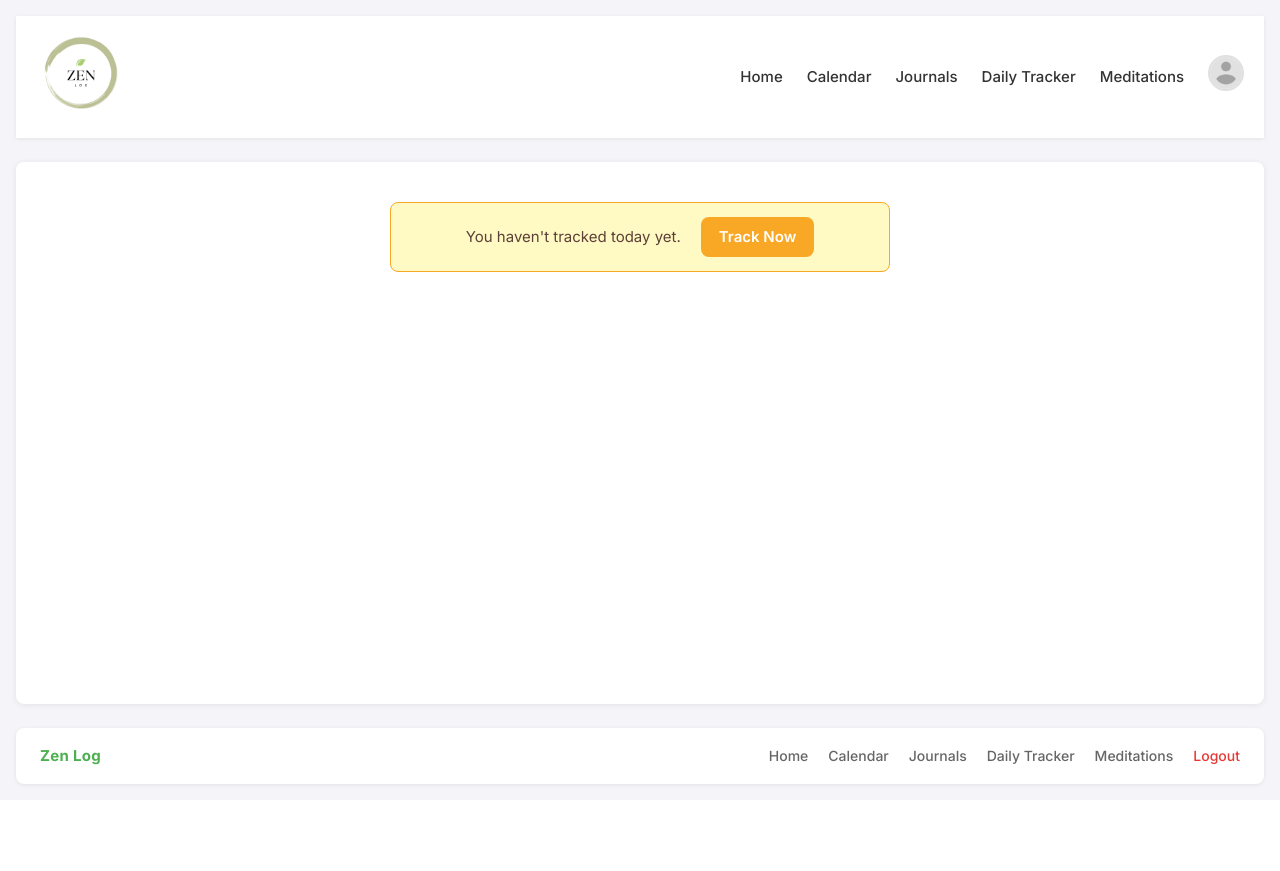
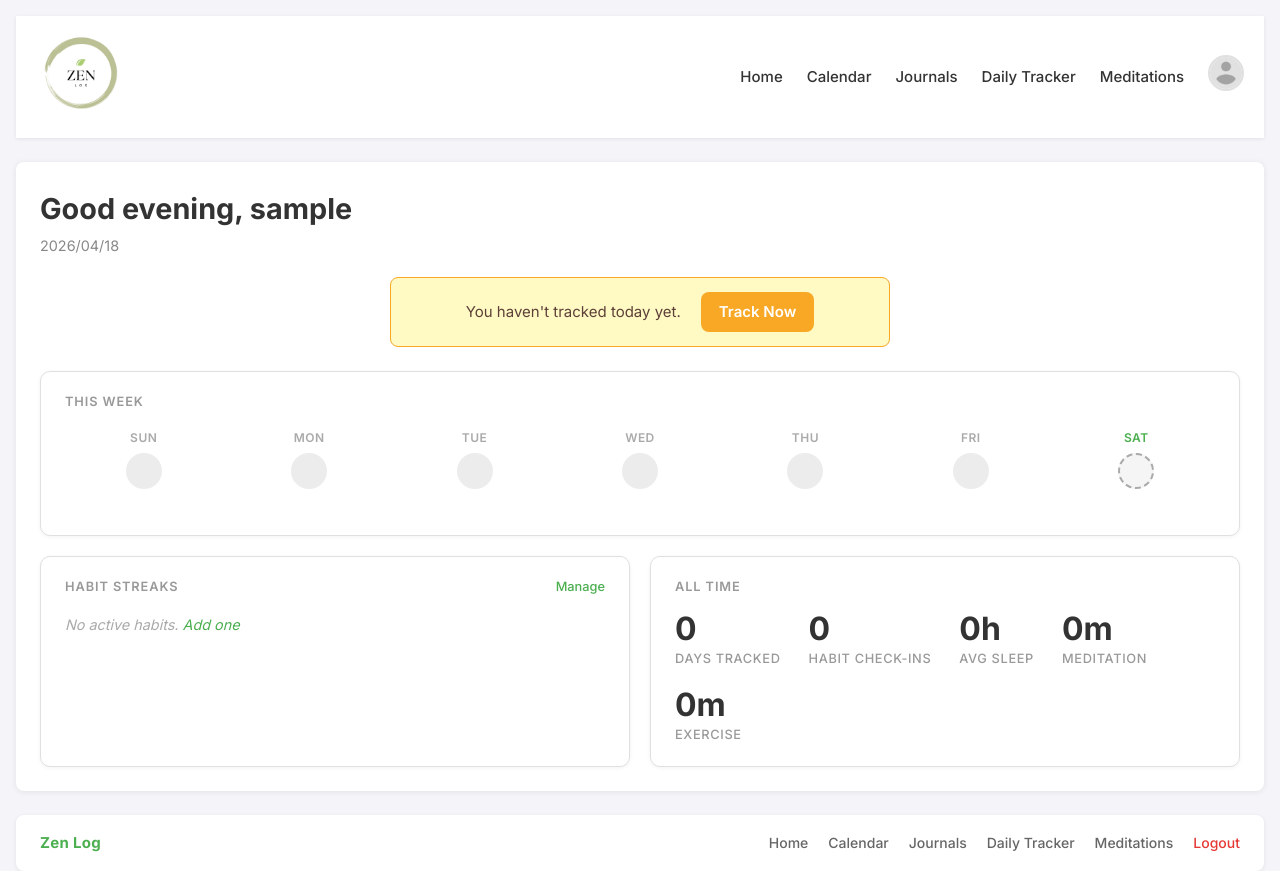
Before and after one commit to elicoco/Mental-Health-Website, a Flask app: page / in a window 1280 px wide. Before the commit the page ends 788 px from the top, so only its background shows below. Run offline with Flask 3, Linux system fonts and the light colour scheme; the visitor is signed in with stand-in values (Sample User, id 1); data that the repository does not hold is empty; some libraries are stand-ins or nearby versions.

Commit message:
Homepage revamp

```diff
--- /dev/null
+++ b/Static/CSS/home.css
@@ -0,0 +1,221 @@
+/* ── Greeting ── */
+.home-greeting {
+    margin-bottom: 20px;
+}
+
+.home-greeting h1 {
+    font-size: 1.8rem;
+    font-weight: 700;
+    color: #333;
+}
+
+.home-date {
+    font-size: 0.9rem;
+    color: #888;
+    margin-top: 2px;
+}
+
+.home-streak {
+    font-size: 0.95rem;
+    font-weight: 600;
+    color: #E65100;
+    margin-top: 6px;
+}
+
+/* ── Grid layout ── */
+.home-grid {
+    display: grid;
+    grid-template-columns: 1fr 1fr;
+    gap: 20px;
+    margin-top: 24px;
+}
+
+.home-card {
+    background: #fff;
+    border: 1px solid #e0e0e0;
+    border-radius: 10px;
+    padding: 20px 24px;
+    box-shadow: 0 1px 4px rgba(0,0,0,0.05);
+}
+
+.home-card h2 {
+    font-size: 0.8rem;
+    font-weight: 600;
+    text-transform: uppercase;
+    letter-spacing: 0.07em;
+    color: #999;
+    margin-bottom: 16px;
+}
+
+.wide {
+    grid-column: 1 / -1;
+}
+
+.card-header {
+    display: flex;
+    align-items: baseline;
+    justify-content: space-between;
+    margin-bottom: 16px;
+}
+
+.card-header h2 {
+    margin-bottom: 0;
+}
+
+.card-link {
+    font-size: 0.8rem;
+    color: #4CAF50;
+    font-weight: 500;
+}
+
+.card-link:hover {
+    text-decoration: underline;
+}
+
+/* ── Week row ── */
+.week-row {
+    display: flex;
+    justify-content: space-between;
+    gap: 8px;
+}
+
+.week-day {
+    display: flex;
+    flex-direction: column;
+    align-items: center;
+    gap: 6px;
+    flex: 1;
+}
+
+.week-label {
+    font-size: 0.75rem;
+    font-weight: 600;
+    color: #aaa;
+    text-transform: uppercase;
+    letter-spacing: 0.04em;
+}
+
+.week-label.today {
+    color: #4CAF50;
+}
+
+.week-dot {
+    display: block;
+    width: 36px;
+    height: 36px;
+    border-radius: 50%;
+    transition: transform 0.15s, opacity 0.15s;
+}
+
+.week-dot:hover {
+    transform: scale(1.12);
+    opacity: 0.85;
+}
+
+.mood-high  { background-color: #4CAF50; }
+.mood-mid   { background-color: #F9A825; }
+.mood-low   { background-color: #E53935; }
+.mood-empty { background-color: #ececec; }
+
+.today-dot {
+    border: 2px dashed #aaa;
+    background-color: #f5f5f5;
+}
+
+.week-score {
+    font-size: 0.75rem;
+    font-weight: 600;
+    color: #666;
+}
+
+/* ── Streak list ── */
+.streak-list {
+    list-style: none;
+    padding: 0;
+    margin: 0;
+    display: flex;
+    flex-direction: column;
+    gap: 10px;
+}
+
+.streak-item {
+    display: flex;
+    align-items: center;
+    justify-content: space-between;
+    padding: 8px 0;
+    border-bottom: 1px solid #f0f0f0;
+}
+
+.streak-item:last-child {
+    border-bottom: none;
+}
+
+.streak-name {
+    font-size: 0.95rem;
+    font-weight: 500;
+    color: #333;
+}
+
+.streak-badge {
+    font-size: 0.85rem;
+    font-weight: 600;
+    color: #888;
+    background: #f5f5f5;
+    padding: 3px 10px;
+    border-radius: 20px;
+}
+
+.streak-active {
+    color: #E65100;
+    background: #FFF3E0;
+}
+
+.streak-hot {
+    color: #BF360C;
+    background: #FBE9E7;
+}
+
+.empty-msg {
+    font-size: 0.9rem;
+    color: #aaa;
+    font-style: italic;
+}
+
+.empty-msg a {
+    color: #4CAF50;
+}
+
+/* ── Stats ── */
+.stats-grid {
+    display: flex;
+    flex-wrap: wrap;
+    gap: 20px 28px;
+}
+
+.stat-block {
+    display: flex;
+    flex-direction: column;
+    gap: 4px;
+}
+
+.stat-number {
+    font-size: 2rem;
+    font-weight: 700;
+    color: #333;
+    line-height: 1;
+}
+
+.stat-label {
+    font-size: 0.8rem;
+    color: #999;
+    font-weight: 500;
+    text-transform: uppercase;
+    letter-spacing: 0.05em;
+}
+
+/* ── Responsive ── */
+@media (max-width: 600px) {
+    .home-grid { grid-template-columns: 1fr; }
+    .wide { grid-column: 1; }
+    .week-dot { width: 28px; height: 28px; }
+}
--- a/main.py
+++ b/main.py
@@ -1,4 +1,4 @@
-from datetime import datetime
+from datetime import datetime, timedelta
 import json
 import os
 from dotenv import load_dotenv
@@ -11,7 +11,7 @@ from flask_wtf.csrf import CSRFProtect
 from Backend.daily_tracker.dailytrackercalculator import calculate_mood_exercise_on_username, calculate_mood_meditation_on_username, calculate_mood_productive_on_username, calculate_mood_sleep_on_username, check_data_exists
 from Backend.database.daily_tracker import check_daily_tracker_access_by_username, create_daily_tracker_for_date, create_new_daily_tracker_by_username, delete_daily_tracker_by_id, get_daily_tracker_by_id, get_daily_trackers_by_username, get_daily_trackers_by_username_date, update_daily_tracker_by_id
 from Backend.database.journal import check_journal_access_by_username, create_new_journal_by_username, delete_journal_by_id, get_journal_by_journal_id, get_journals_by_username, update_journal_by_id
-from Backend.database.habits import add_habit, delete_habit_permanently, end_habit, get_all_habits_for_user, get_habits_with_completion, resume_habit, toggle_habit_log
+from Backend.database.habits import add_habit, delete_habit_permanently, end_habit, get_all_habits_for_user, get_habits_with_completion, get_total_habit_checkins, resume_habit, toggle_habit_log
 from Backend.database.login import authenticate_user
 from Backend.custom.customclasses import Snackbar, InputLogin, SignupInformation
 from Backend.database.signup import create_new_user, verify_user_by_email_verification_key
@@ -55,9 +55,69 @@ def main():
             snackbar = Snackbar(message=request.args.get('snackbar_message', ''),need_snackbar=True,colour=green)
         else:
             snackbar = (Snackbar(need_snackbar=False, colour="", message=""))
-        today = datetime.now().strftime("%Y-%m-%d")
+        today_dt = datetime.now()
+        today = today_dt.strftime("%Y-%m-%d")
+        hour = today_dt.hour
+        greeting = "Good morning" if hour < 12 else "Good afternoon" if hour < 18 else "Good evening"
+
+        all_trackers = get_daily_trackers_by_username(session['username'])
         tracked_today = bool(get_daily_trackers_by_username_date(session['username'], today))
-        return render_template("home.html", snackbar=snackbar, username=session['username'], tracked_today=tracked_today, today=today)
+        trackers_by_date = {t.date: t for t in all_trackers}
+
+        last_7_days = []
+        for i in range(6, -1, -1):
+            d = today_dt.date() - timedelta(days=i)
+            d_str = d.strftime("%Y-%m-%d")
+            tracker = trackers_by_date.get(d_str)
+            last_7_days.append({
+                'date': d_str,
+                'day': d.strftime('%a'),
+                'mood': tracker.mood_score if tracker else None,
+                'tracker_id': tracker.id if tracker else None,
+                'is_today': i == 0
+            })
+
+        all_habits = get_all_habits_for_user(session['username'])
+        active_habits = [h for h in all_habits if h['is_active']]
+        total_tracked = len(all_trackers)
+        total_habit_checkins = get_total_habit_checkins(session['username'])
+
+        # Aggregate stats from tracker entries
+        total_meditation_mins = sum(t.meditation_mins or 0 for t in all_trackers)
+        total_exercise_mins = sum(t.exercise_mins or 0 for t in all_trackers)
+        sleep_hours_list = [
+            (24 - t.bed_time + t.wakeup_time) if t.bed_time > t.wakeup_time else (t.wakeup_time - t.bed_time)
+            for t in all_trackers if t.bed_time is not None and t.wakeup_time is not None
+        ]
+        avg_sleep = round(sum(sleep_hours_list) / len(sleep_hours_list), 1) if sleep_hours_list else 0
+
+        def fmt_mins(m):
+            if m >= 60:
+                h, rem = divmod(m, 60)
+                return f"{h}h {rem}m" if rem else f"{h}h"
+            return f"{m}m"
+
+        total_meditation = fmt_mins(total_meditation_mins)
+        total_exercise = fmt_mins(total_exercise_mins)
+
+        # Consecutive days-tracked streak (today not tracked yet doesn't break it)
+        tracked_dates = {t.date for t in all_trackers}
+        current_streak = 0
+        check = today_dt.date()
+        if today not in tracked_dates:
+            check -= timedelta(days=1)
+        while check.strftime("%Y-%m-%d") in tracked_dates:
+            current_streak += 1
+            check -= timedelta(days=1)
+        best_streak = current_streak
+
+        return render_template("home.html", snackbar=snackbar, username=session['username'],
+                               tracked_today=tracked_today, today=today, greeting=greeting,
+                               last_7_days=last_7_days, active_habits=active_habits,
+                               total_tracked=total_tracked, best_streak=best_streak,
+                               total_habit_checkins=total_habit_checkins,
+                               avg_sleep=avg_sleep, total_meditation=total_meditation,
+                               total_exercise=total_exercise)
 
 # login page
 @app.route("/login",methods=["GET","POST"])
--- a/templates/home.html
+++ b/templates/home.html
@@ -1,10 +1,20 @@
 {% extends "template.html" %}
 
-{% block title %}
-Home
+{% block title %}Home{% endblock %}
+
+{% block links %}
+<link rel="stylesheet" href="{{ url_for('static', filename='CSS/home.css') }}">
 {% endblock %}
 
 {% block main %}
+
+<div class="home-greeting">
+    <h1>{{ greeting }}, {{ username }}</h1>
+    <p class="home-date">{{ today | replace('-', '/') }}</p>
+    {% if best_streak > 0 %}
+    <p class="home-streak">🔥 {{ best_streak }}-day streak</p>
+    {% endif %}
+</div>
 
 {% if not tracked_today %}
 <div id="track-today-banner">
@@ -13,4 +23,91 @@ Home
 </div>
 {% endif %}
 
+<div class="home-grid">
+
+    <!-- This week -->
+    <div class="home-card wide">
+        <h2>This Week</h2>
+        <div class="week-row">
+            {% for day in last_7_days %}
+            <div class="week-day">
+                <span class="week-label {% if day.is_today %}today{% endif %}">{{ day.day }}</span>
+                {% if day.mood is not none %}
+                    {% if day.tracker_id %}
+                    <a href="{{ url_for('daily_tracker_id', id=day.tracker_id) }}" class="week-dot
+                        {% if day.mood >= 67 %}mood-high
+                        {% elif day.mood >= 34 %}mood-mid
+                        {% else %}mood-low{% endif %}"
+                        title="{{ day.mood }}">
+                    </a>
+                    {% endif %}
+                {% else %}
+                    {% if day.is_today %}
+                    <a href="{{ url_for('display_day', date=day.date) }}" class="week-dot mood-empty today-dot" title="Track today"></a>
+                    {% else %}
+                    <a href="{{ url_for('display_day', date=day.date) }}" class="week-dot mood-empty" title="Track this day"></a>
+                    {% endif %}
+                {% endif %}
+                {% if day.mood is not none %}
+                <span class="week-score">{{ day.mood }}</span>
+                {% else %}
+                <span class="week-score">&nbsp;</span>
+                {% endif %}
+            </div>
+            {% endfor %}
+        </div>
+    </div>
+
+    <!-- Habit streaks -->
+    <div class="home-card">
+        <div class="card-header">
+            <h2>Habit Streaks</h2>
+            <a href="{{ url_for('habits_page') }}" class="card-link">Manage</a>
+        </div>
+        {% if active_habits %}
+        <ul class="streak-list">
+            {% for habit in active_habits %}
+            <li class="streak-item">
+                <span class="streak-name">{{ habit.name }}</span>
+                <span class="streak-badge {% if habit.current_streak >= 7 %}streak-hot{% elif habit.current_streak > 0 %}streak-active{% endif %}">
+                    {% if habit.current_streak > 0 %}🔥{% endif %}
+                    {{ habit.current_streak }}d
+                </span>
+            </li>
+            {% endfor %}
+        </ul>
+        {% else %}
+        <p class="empty-msg">No active habits. <a href="{{ url_for('habits_page') }}">Add one</a></p>
+        {% endif %}
+    </div>
+
+    <!-- Stats -->
+    <div class="home-card">
+        <h2>All Time</h2>
+        <div class="stats-grid">
+            <div class="stat-block">
+                <span class="stat-number">{{ total_tracked }}</span>
+                <span class="stat-label">Days Tracked</span>
+            </div>
+            <div class="stat-block">
+                <span class="stat-number">{{ total_habit_checkins }}</span>
+                <span class="stat-label">Habit Check-ins</span>
+            </div>
+            <div class="stat-block">
+                <span class="stat-number">{{ avg_sleep }}h</span>
+                <span class="stat-label">Avg Sleep</span>
+            </div>
+            <div class="stat-block">
+                <span class="stat-number">{{ total_meditation }}</span>
+                <span class="stat-label">Meditation</span>
+            </div>
+            <div class="stat-block">
+                <span class="stat-number">{{ total_exercise }}</span>
+                <span class="stat-label">Exercise</span>
+            </div>
+        </div>
+    </div>
+
+</div>
+
 {% endblock %}
```
Also changed, not shown: Backend/database/habits.py (+15 -0 lines).
